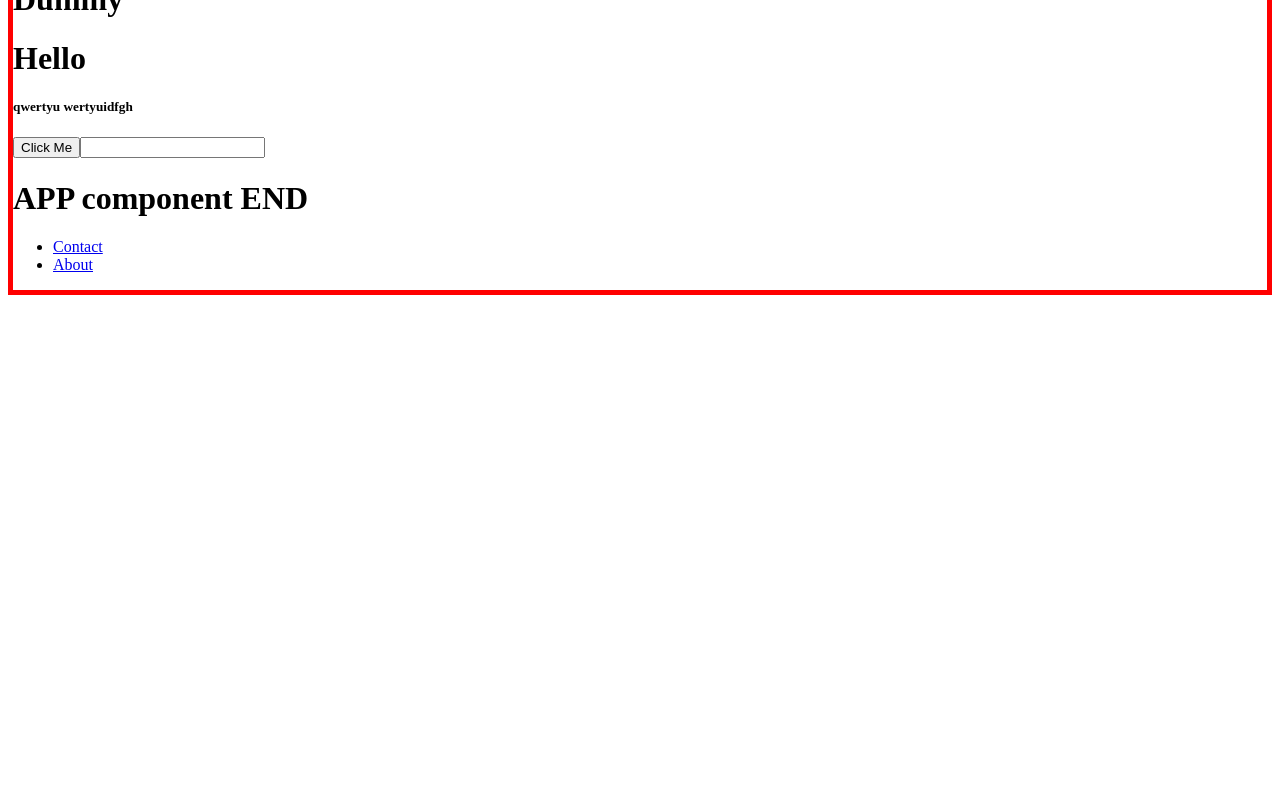
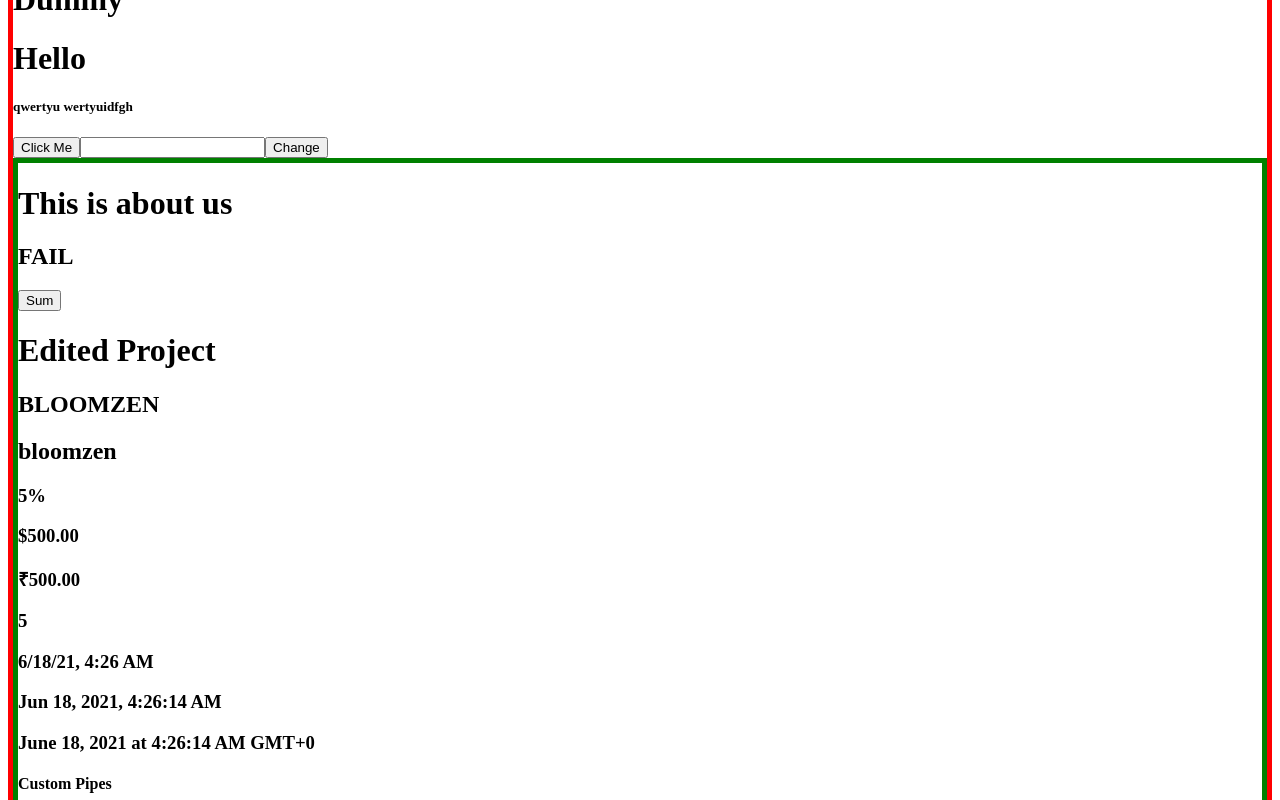
Before and after one commit to Bharat3234/bloomzen-angular, an Angular app: page / in a window 1280 px wide. Shown: the part 1000-1800 px from the top of the page. Before the commit the page ends 1303 px from the top, so only its background shows below. Built offline with nearby package versions, Linux system fonts and the light colour scheme.

Commit message:
ngOnChanges - lofecycle hook method implemented

```diff
--- a/src/app/about-us/about-us.component.html
+++ b/src/app/about-us/about-us.component.html
@@ -1,5 +1,7 @@
 <div class="about">
   <h1>This is about us</h1>
+
+  <h2>{{dataFromParent}}</h2>
 
   <button (click)="managerService.performSum(34, 64)">Sum</button>
   <h1>{{managerService.projectTitle}}</h1>
@@ -32,7 +34,6 @@
   <button (click)="changeUserName()">Change user name</button>
   <button (click)="userName = 'Dummy Text'">Change user name</button>
 
-  <h2>{{dataFromParent}}</h2>
 
   <button (click)="onClick()">Click Me</button>
 
--- a/src/app/about-us/about-us.component.ts
+++ b/src/app/about-us/about-us.component.ts
@@ -1,4 +1,4 @@
-import { Component, Input } from '@angular/core';
+import { Component, Input, OnChanges, OnInit, SimpleChanges } from '@angular/core';
 import { ManagerService } from '../manager.service';
 
 @Component({
@@ -7,9 +7,9 @@
     styleUrls: ['./about-us.component.scss']
 })
 
-export class AboutUsComponent {
+export class AboutUsComponent implements OnInit, OnChanges {
 
-    @Input() dataFromParent = '';
+    @Input() dataFromParent = 'QWERTY';
 
     userName = 'Bloomzen';
 
@@ -20,6 +20,18 @@
     constructor(
         public managerService: ManagerService
     ) { }
+
+    ngOnInit(): void {
+        console.log('ngOnInit of About us component');
+    }
+
+    ngOnChanges(changes: SimpleChanges): void {
+        console.log('ngOnChanges of About us component');
+        console.log('changes :', changes);
+        if (changes.dataFromParent.currentValue == 'PASS') {
+            console.log('PASSED');
+        }
+    }
 
     onClick() {
         console.log('Hello');
--- a/src/app/app.component.html
+++ b/src/app/app.component.html
@@ -70,7 +70,9 @@
   <!-- <app-services (clickEvent)="dataFromChild($event)"></app-services> -->
   <!-- <h1>services component END</h1> -->
 
-  <!-- <app-about-us [dataFromParent]="parentVariableOne"></app-about-us> -->
+  <button (click)="parentVariableOne = 'PASS'">Change</button>
+
+  <app-about-us [dataFromParent]="parentVariableOne"></app-about-us>
 
 
   <!-- typescript => extended version of Javascipt -->
--- a/src/app/app.component.ts
+++ b/src/app/app.component.ts
@@ -21,7 +21,7 @@
   arrayOne = ['dfghj', 'dfgh', 'dfgh', 'fgh'];
   newVariable = 'qwertyu wertyuidfgh';
 
-  parentVariableOne = '************ sndnns ***********';
+  parentVariableOne = 'FAIL';
 
   variableFromChild = '';
 
```
